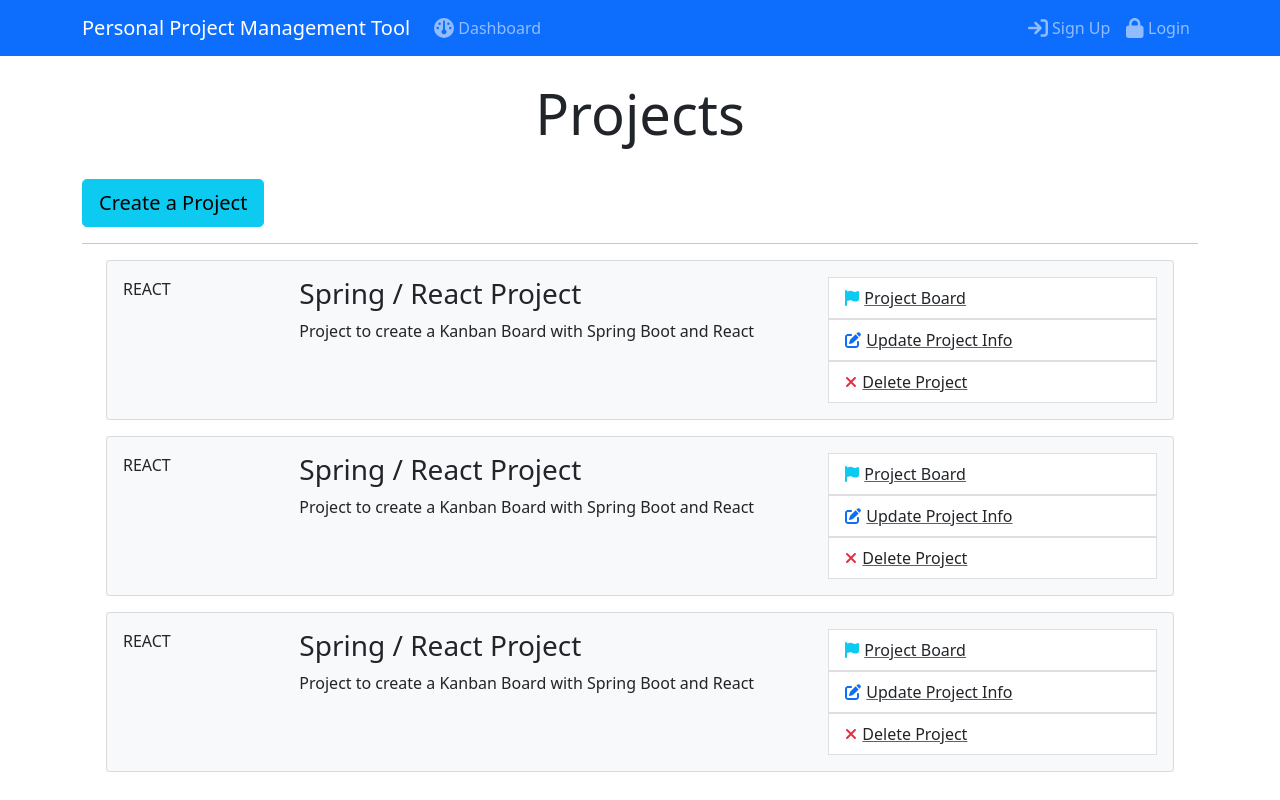
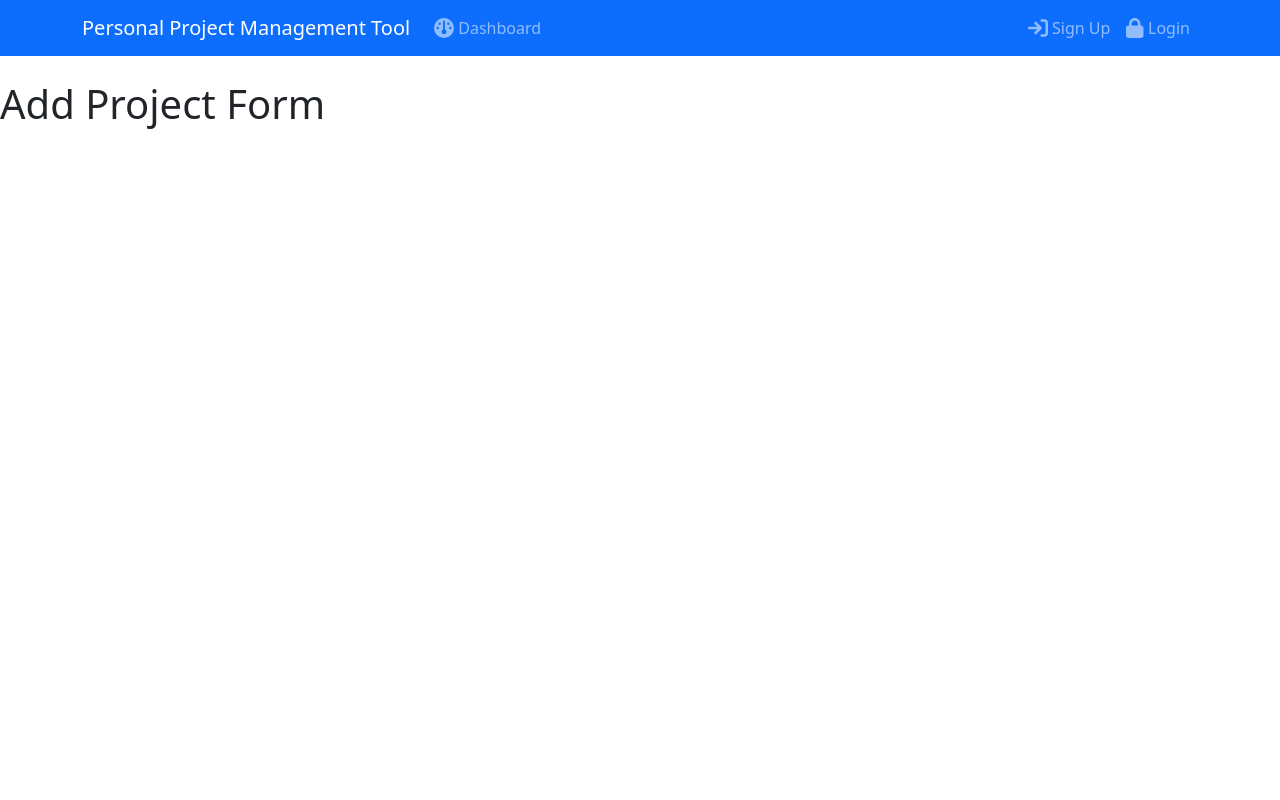
Before and after one commit to GilbertII/PPMTool, a React (Create React App) app in the folder ppmtool-react-client/: page /addProject in a window 1280 px wide. Built offline with nearby package versions, Linux system fonts and the light colour scheme.

Commit message:
React Router, first Functional component

```diff
--- a/ppmtool-react-client/package.json
+++ b/ppmtool-react-client/package.json
@@ -12,6 +12,7 @@
     "bootstrap": "^5.1.3",
     "react": "^17.0.2",
     "react-dom": "^17.0.2",
+    "react-router-dom": "^6.3.0",
     "react-scripts": "^5.0.1",
     "typescript": "^4.3.5",
     "web-vitals": "^1.1.2"
--- a/ppmtool-react-client/src/App.js
+++ b/ppmtool-react-client/src/App.js
@@ -1,14 +1,24 @@
-import "./App.css";
+import { BrowserRouter as Router, Route, Routes } from "react-router-dom";
+
 import Header from "./components/layout/Header";
 import Dashboard from "./components/Dashboard";
+import AddProject from "./components/project/AddProject";
+
+import "./App.css";
 import "bootstrap/dist/css/bootstrap.min.css";
 
 function App() {
   return (
-    <div className="App">
-      <Header />
-      <Dashboard />
-    </div>
+    <Router>
+      <div className="App">
+        <Header />
+        <Routes>
+          <Route exact path="/" element={<Dashboard />} />
+          <Route exact path="/dashboard" element={<Dashboard />} />
+          <Route exact path="/addProject" element={<AddProject />} />
+        </Routes>
+      </div>
+    </Router>
   );
 }
 
--- a/ppmtool-react-client/src/components/Dashboard.js
+++ b/ppmtool-react-client/src/components/Dashboard.js
@@ -1,5 +1,4 @@
-import React, { Component } from "react";
-import Header from "./layout/Header";
+import CreateProjectButton from "./project/CreateProjectButton";
 import ProjectItem from "./project/ProjectItem";
 
 function Dashboard() {
@@ -10,9 +9,7 @@
           <div className="col-md-12">
             <h1 className="display-4 text-center">Projects</h1>
             <br />
-            <a href="ProjectForm.html" className="btn btn-lg btn-info">
-              Create a Project
-            </a>
+            <CreateProjectButton />
             <br />
             <hr />
             {/* Project Item Here */}
--- a/ppmtool-react-client/src/components/layout/Header.js
+++ b/ppmtool-react-client/src/components/layout/Header.js
@@ -1,4 +1,3 @@
-import React, { Component } from "react";
 import { FontAwesomeIcon } from "@fortawesome/react-fontawesome";
 import { faSignIn, faLock, faDashboard } from "@fortawesome/free-solid-svg-icons";
 
--- /dev/null
+++ b/ppmtool-react-client/src/components/layout/Layout.js
@@ -0,0 +1,5 @@
+function Layout() {
+  return <div></div>;
+}
+
+export default Layout;
--- /dev/null
+++ b/ppmtool-react-client/src/components/project/AddProject.js
@@ -0,0 +1,11 @@
+import React from "react";
+
+function AddProject() {
+  return (
+    <div>
+      <h1>Add Project Form</h1>
+    </div>
+  );
+}
+
+export default AddProject;
--- /dev/null
+++ b/ppmtool-react-client/src/components/project/CreateProjectButton.js
@@ -0,0 +1,13 @@
+import { Link } from "react-router-dom";
+
+function CreateProjectButton() {
+  return (
+    <div>
+      <Link to="/addProject" href="ProjectForm.html" className="btn btn-lg btn-info">
+        Create a Project
+      </Link>
+    </div>
+  );
+}
+
+export default CreateProjectButton;
--- a/ppmtool-react-client/src/components/project/ProjectItem.js
+++ b/ppmtool-react-client/src/components/project/ProjectItem.js
@@ -1,4 +1,3 @@
-import React, { Component } from "react";
 import { FontAwesomeIcon } from "@fortawesome/react-fontawesome";
 import { faFlag, faEdit, faRemove } from "@fortawesome/free-solid-svg-icons";
 
--- a/ppmtool-react-client/src/index.js
+++ b/ppmtool-react-client/src/index.js
@@ -3,8 +3,6 @@
 import "./index.css";
 import App from "./App";
 import reportWebVitals from "./reportWebVitals";
-import { FontAwesomeIcon } from "@fortawesome/react-fontawesome";
-import { faCoffee } from "@fortawesome/free-solid-svg-icons";
 
 ReactDOM.render(
   <React.StrictMode>
```
Also changed, not shown: 1 other file (tests, documents, lock files or other folders).
